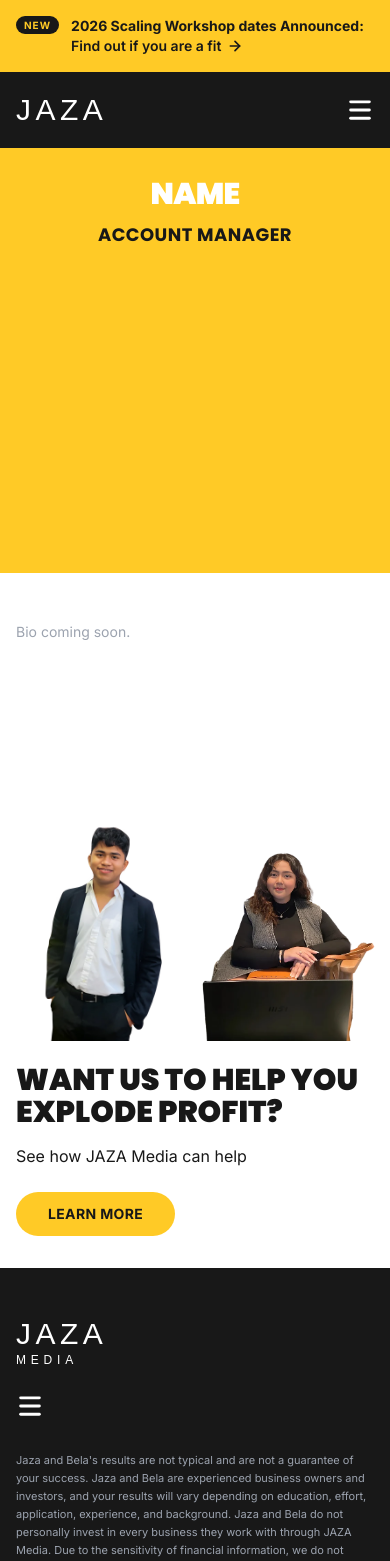
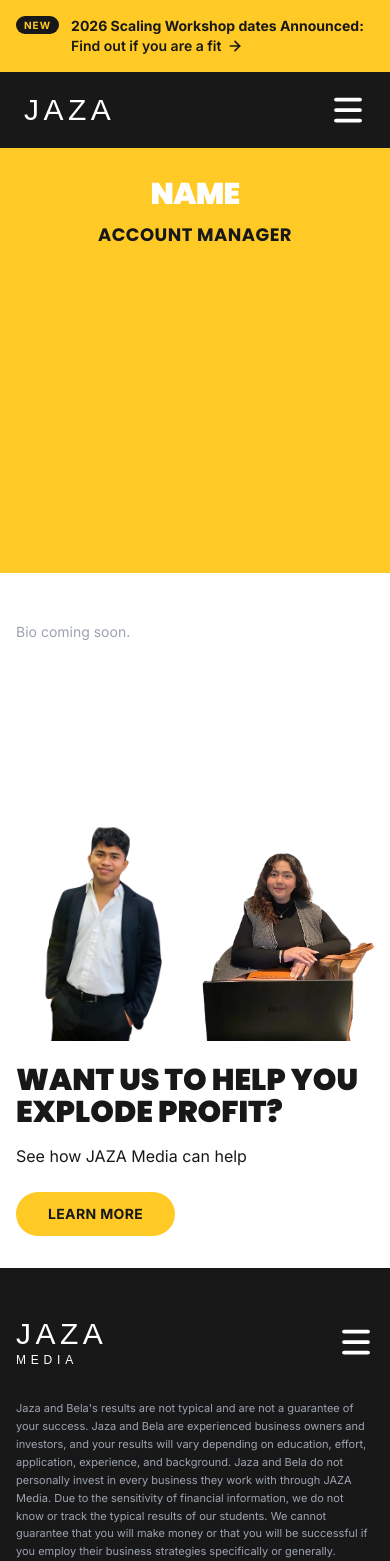
Before and after one commit to JAZA-Group-OS/jaza-media-site, a Next.js app: page /team/account-manager in a window 390 px wide. Shown: the top 1561 px of the page. Built offline with nearby package versions, Linux system fonts and the light colour scheme; a web font is replaced by a local one.

Commit message:
feat: navbar px-6, footer hamburger inline with logo, larger menu icon

```diff
--- a/components/footer.tsx
+++ b/components/footer.tsx
@@ -60,7 +60,7 @@ export function Footer() {
   return (
     <footer className="bg-brand-black pt-12 pb-10 text-white">
       <div className="mx-auto max-w-7xl px-4">
-        <div className="flex flex-col items-start gap-6 md:flex-row md:items-center md:justify-between">
+        <div className="flex items-center justify-between gap-6 md:flex-row">
           <a
             href="#"
             className="flex flex-col items-start leading-none"
--- a/components/mobile-menu.tsx
+++ b/components/mobile-menu.tsx
@@ -33,7 +33,7 @@ export function MobileMenu({ className = "" }: { className?: string }) {
         aria-label="Open menu"
         className={`text-white ${className}`}
       >
-        <Menu className="size-7" strokeWidth={2.5} />
+        <Menu className="size-9" strokeWidth={2.5} />
       </button>
 
       {open ? (
@@ -58,7 +58,7 @@ export function MobileMenu({ className = "" }: { className?: string }) {
               aria-label="Close menu"
               className="text-white"
             >
-              <X className="size-7" strokeWidth={2.5} />
+              <X className="size-9" strokeWidth={2.5} />
             </button>
           </div>
           <nav className="flex-1 overflow-y-auto px-4 pb-8">
--- a/components/navbar.tsx
+++ b/components/navbar.tsx
@@ -17,7 +17,7 @@ function isInternalRoute(href: string): boolean {
 export function Navbar() {
   return (
     <header className="w-full bg-brand-black">
-      <div className="mx-auto flex max-w-7xl items-center justify-between px-4 py-5 md:py-6">
+      <div className="mx-auto flex max-w-7xl items-center justify-between px-6 py-5 md:py-6">
         <Link
           href="/"
           className="font-display text-3xl tracking-[0.15em] text-white md:text-4xl"
```
